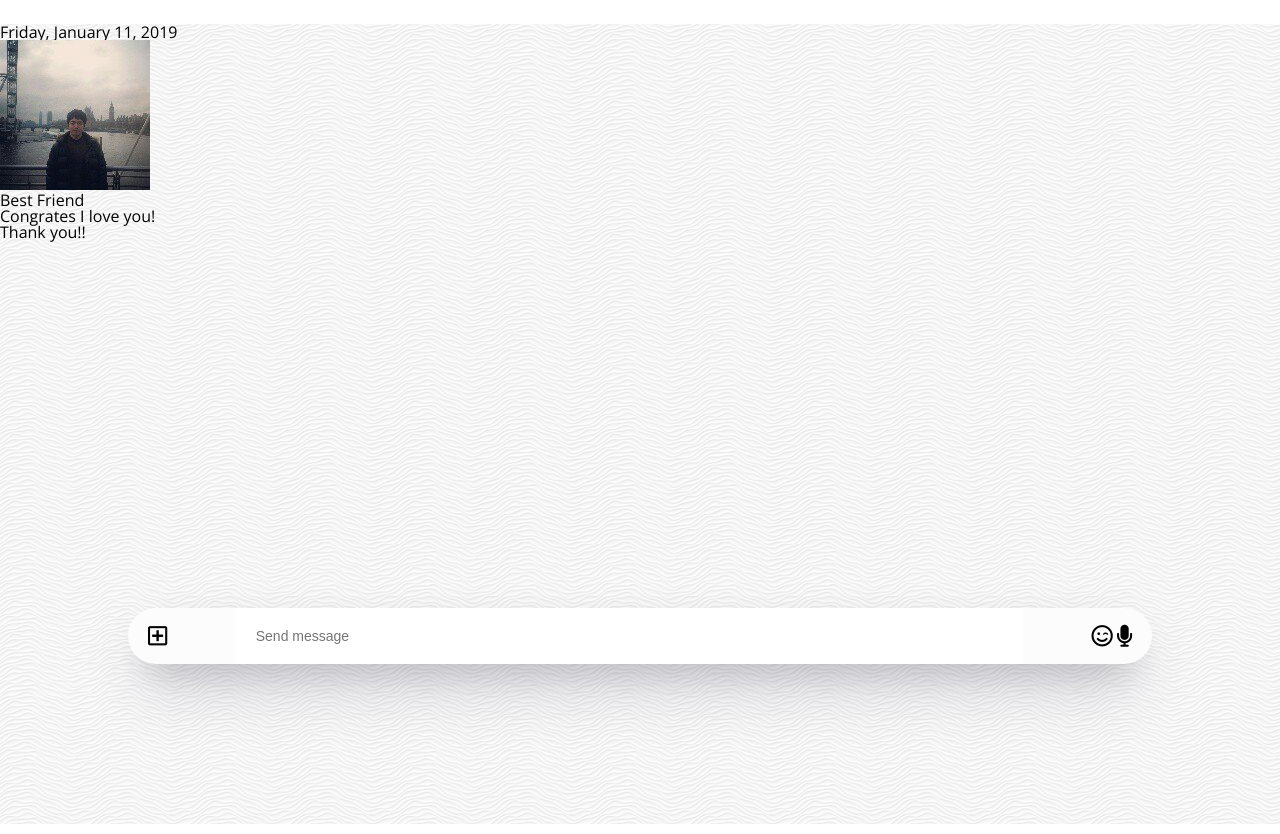
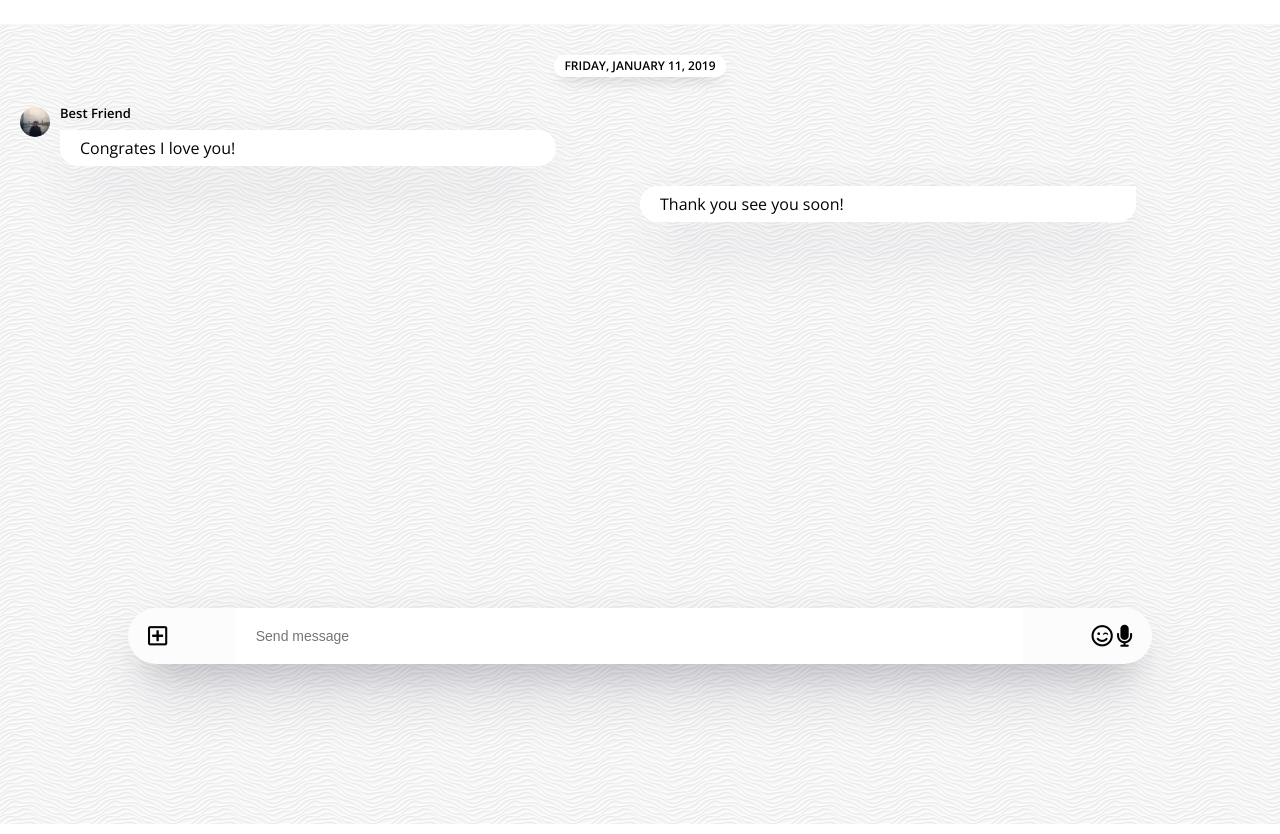
Before and after one commit to SooHoonBae/kakao-clone-2.0, a plain HTML site: page chat.html in a window 1280 px wide. Shown: the part 86-920 px from the top of the page. Drawn offline with nearby package versions, Linux system fonts and the light colour scheme.

Commit message:
chat screen css update

```diff
--- a/chat.html
+++ b/chat.html
@@ -40,7 +40,7 @@
         </span>
       </div>
     </header>
-    <main class="chat">
+    <main class="chat-screen">
       <ul class="chat__messages">
         <span class="chat__timestamp">Friday, January 11, 2019</span>
         <li class="incoming-message message">
@@ -53,11 +53,10 @@
             <span class="message__timestamp"></span>
           </div>
         </li>
-        <li class="incoming-message message">
-          <span class="message__timestamp"></span>
+        <li class="sent-message message">
           <div class="message__content">
             <div class="message__bubble">
-              Thank you!!
+              Thank you see you soon!
             </div>
           </div>
         </li>
--- a/css/chat.css
+++ b/css/chat.css
@@ -1,4 +1,4 @@
-.chat {
+.chat-screen {
   background-image: url("../images/chatBG.png");
   min-height: 100vh;
 }
@@ -40,3 +40,61 @@
 .chat__write-column input:focus {
   outline: none;
 }
+.chat-screen .chat__messages {
+  display: flex;
+  flex-direction: column;
+  align-items: center;
+  border-top: 1px solid #f7f7f7;
+  padding: 0px 20px;
+  padding-top: 30px;
+}
+.chat__messages .chat__timestamp {
+  background-color: white;
+  font-size: 12px;
+  padding: 5px 10px;
+  border-radius: 10px;
+  margin-bottom: 30px;
+  box-shadow: rgba(0, 0, 0, 0.3) 0px 8px 16px -8px,
+    rgba(0, 0, 0, 0.024) 0px -6px 16px -6px;
+  text-transform: uppercase;
+  font-weight: 700;
+}
+.message {
+  display: flex;
+  align-items: flex-start;
+  width: 50%;
+  margin-bottom: 20px;
+}
+.message .message__content {
+  width: 80%;
+}
+.incoming-message {
+  align-self: flex-start;
+}
+.sent-message {
+  align-self: flex-end;
+}
+.incoming-message img {
+  width: 30px;
+  border-radius: 50%;
+  margin-right: 10px;
+}
+.message .message__bubble {
+  background-color: white;
+  padding: 10px 20px;
+  border-radius: 20px;
+  box-shadow: 0 30px 60px -12px rgba(50, 50, 93, 0.25),
+    0 18px 36px -18px rgba(0, 0, 0, 0.3), 0 -12px 36px -8px rgba(0, 0, 0, 0.025);
+}
+.message__content .message__author {
+  margin-bottom: 10px;
+  display: block;
+  font-weight: 600;
+  font-size: 13px;
+}
+.incoming-message .message__bubble {
+  border-top-left-radius: 0;
+}
+.sent-message .message__bubble {
+  border-top-right-radius: 0;
+}
```
